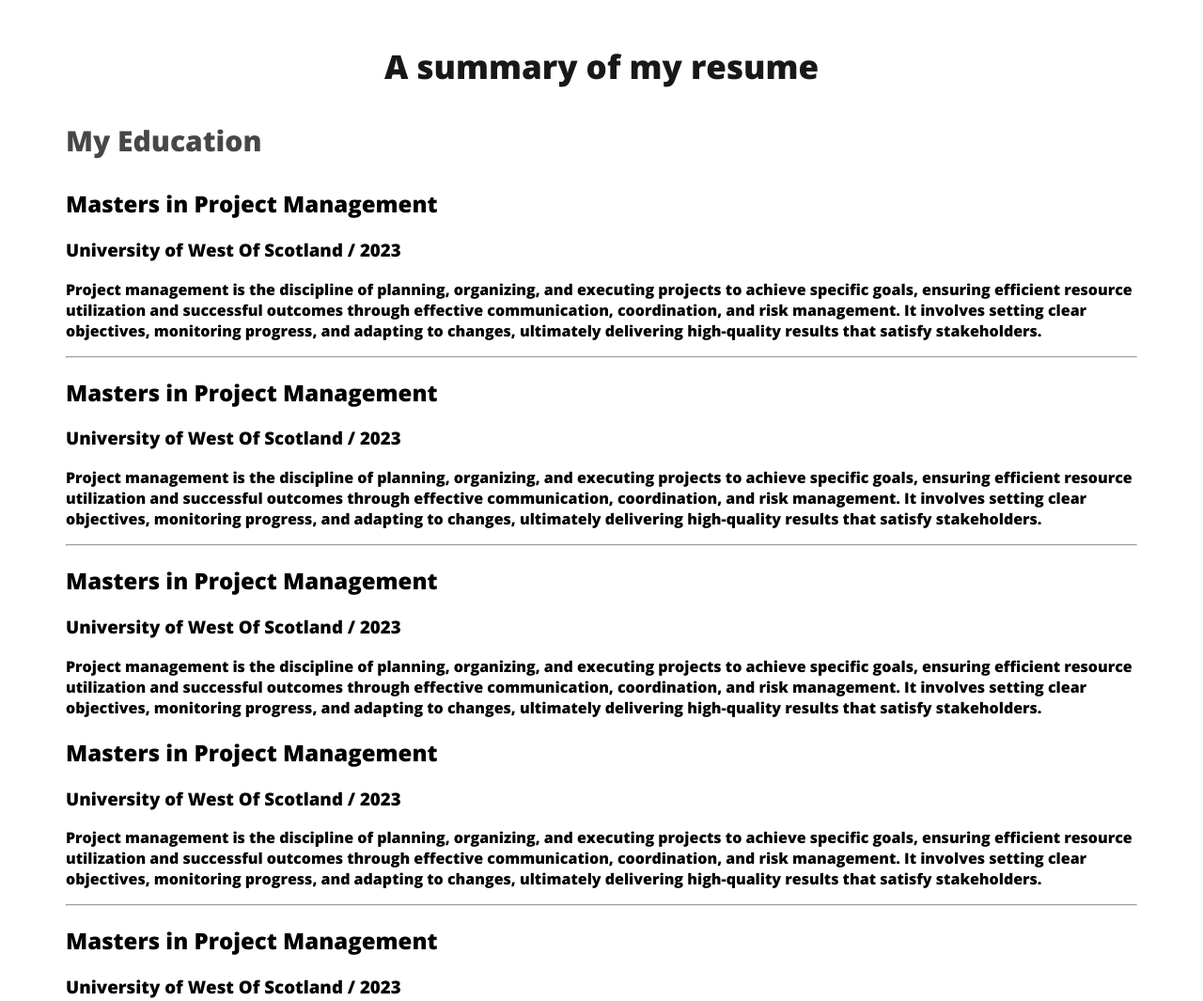
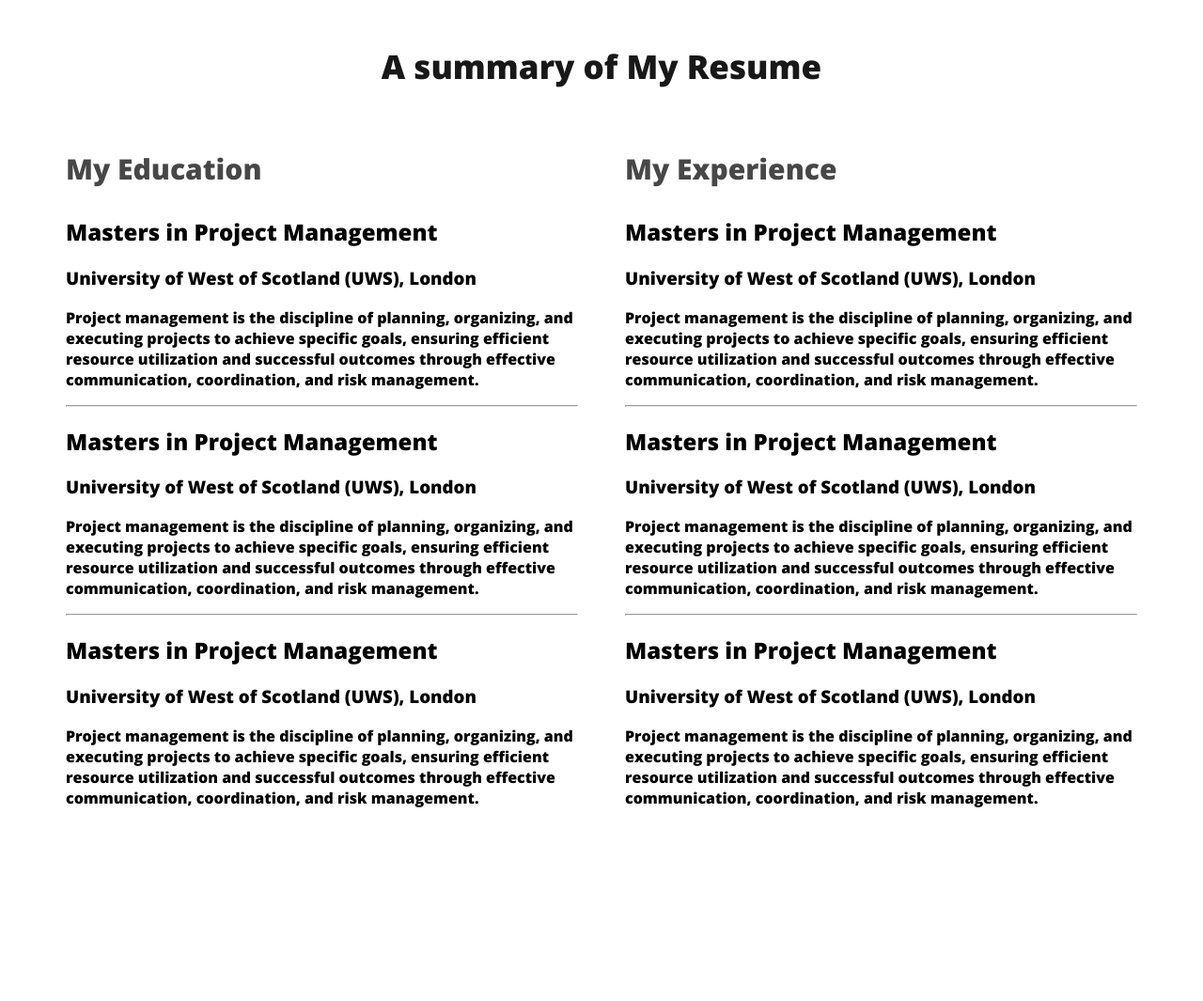
Before and after one commit to Jerinislam05/web-developer-portfolio, a plain HTML site: page index.html in a window 1280 px wide. Shown: the part 2480-3545 px from the top of the page at 94% size. After the commit the page ends 3364 px from the top, so only its background shows below. Drawn offline with nearby package versions, Linux system fonts and the light colour scheme.

Commit message:
resume content added

```diff
--- a/index.html
+++ b/index.html
@@ -86,49 +86,57 @@
         </section>
         <!-- resume section-->
         <section>
-            <h3 class="section-title">A summary of my resume</h3>
+            <h3 class="section-title">A summary of My Resume</h3>
+            <div class="resume-container">
                 <!--.resume-column*2>h3.resume-column-title-->
                 <div class="resume-column">
                     <h3 class="resume-column-title">My Education</h3>
+
                     <div class="resume-item">
                         <h2 class="resume-item-title">Masters in Project Management</h2>
-                    <h3 class="resume-item-institute">University of West Of Scotland / 2023</h3>
-                    <p class="resume-item-description">Project management is the discipline of planning, organizing, and executing projects to achieve specific goals, ensuring efficient resource utilization and successful outcomes through effective communication, coordination, and risk management. It involves setting clear objectives, monitoring progress, and adapting to changes, ultimately delivering high-quality results that satisfy stakeholders.                    </p>
+                        <h3 class="resume-item-institute">University of West of Scotland (UWS), London</h3>
+                        <p class="resume-item-description">Project management is the discipline of planning, organizing, and executing projects to achieve specific goals, ensuring efficient resource utilization and successful outcomes through effective communication, coordination, and risk management.</p>
                     </div>
                     <hr>
                     <div class="resume-item">
                         <h2 class="resume-item-title">Masters in Project Management</h2>
-                    <h3 class="resume-item-institute">University of West Of Scotland / 2023</h3>
-                    <p class="resume-item-description">Project management is the discipline of planning, organizing, and executing projects to achieve specific goals, ensuring efficient resource utilization and successful outcomes through effective communication, coordination, and risk management. It involves setting clear objectives, monitoring progress, and adapting to changes, ultimately delivering high-quality results that satisfy stakeholders.                    </p>
+                        <h3 class="resume-item-institute">University of West of Scotland (UWS), London</h3>
+                        <p class="resume-item-description">Project management is the discipline of planning, organizing, and executing projects to achieve specific goals, ensuring efficient resource utilization and successful outcomes through effective communication, coordination, and risk management.</p>
                     </div>
                     <hr>
                     <div class="resume-item">
                         <h2 class="resume-item-title">Masters in Project Management</h2>
-                    <h3 class="resume-item-institute">University of West Of Scotland / 2023</h3>
-                    <p class="resume-item-description">Project management is the discipline of planning, organizing, and executing projects to achieve specific goals, ensuring efficient resource utilization and successful outcomes through effective communication, coordination, and risk management. It involves setting clear objectives, monitoring progress, and adapting to changes, ultimately delivering high-quality results that satisfy stakeholders.                    </p>
+                        <h3 class="resume-item-institute">University of West of Scotland (UWS), London</h3>
+                        <p class="resume-item-description">Project management is the discipline of planning, organizing, and executing projects to achieve specific goals, ensuring efficient resource utilization and successful outcomes through effective communication, coordination, and risk management.</p>
                     </div>
                 </div>
+
+
+                <div class="resume-column">
+                    <h3 class="resume-column-title">My Experience</h3>
                     <div class="resume-item">
                         <h2 class="resume-item-title">Masters in Project Management</h2>
-                    <h3 class="resume-item-institute">University of West Of Scotland / 2023</h3>
-                    <p class="resume-item-description">Project management is the discipline of planning, organizing, and executing projects to achieve specific goals, ensuring efficient resource utilization and successful outcomes through effective communication, coordination, and risk management. It involves setting clear objectives, monitoring progress, and adapting to changes, ultimately delivering high-quality results that satisfy stakeholders.                    </p>
+                        <h3 class="resume-item-institute">University of West of Scotland (UWS), London</h3>
+                        <p class="resume-item-description">Project management is the discipline of planning, organizing, and executing projects to achieve specific goals, ensuring efficient resource utilization and successful outcomes through effective communication, coordination, and risk management.</p>
                     </div>
                     <hr>
                     <div class="resume-item">
                         <h2 class="resume-item-title">Masters in Project Management</h2>
-                <h3 class="resume-item-institute">University of West Of Scotland / 2023</h3>
-                <p class="resume-item-description">Project management is the discipline of planning, organizing, and executing projects to achieve specific goals, ensuring efficient resource utilization and successful outcomes through effective communication, coordination, and risk management. It involves setting clear objectives, monitoring progress, and adapting to changes, ultimately delivering high-quality results that satisfy stakeholders.                    </p>
+                        <h3 class="resume-item-institute">University of West of Scotland (UWS), London</h3>
+                        <p class="resume-item-description">Project management is the discipline of planning, organizing, and executing projects to achieve specific goals, ensuring efficient resource utilization and successful outcomes through effective communication, coordination, and risk management.</p>
                     </div>
                     <hr>
                     <div class="resume-item">
                         <h2 class="resume-item-title">Masters in Project Management</h2>
-            <h3 class="resume-item-institute">University of West Of Scotland / 2023</h3>
-            <p class="resume-item-description">Project management is the discipline of planning, organizing, and executing projects to achieve specific goals, ensuring efficient resource utilization and successful outcomes through effective communication, coordination, and risk management. It involves setting clear objectives, monitoring progress, and adapting to changes, ultimately delivering high-quality results that satisfy stakeholders.                    </p>
+                        <h3 class="resume-item-institute">University of West of Scotland (UWS), London</h3>
+                        <p class="resume-item-description">Project management is the discipline of planning, organizing, and executing projects to achieve specific goals, ensuring efficient resource utilization and successful outcomes through effective communication, coordination, and risk management.</p>
                     </div>
-            <div class="resume-column">
-                <h3 class="resume-column-title">My Experience</h3>
+                </div>
+
                 </div>
         </section>
+
+
     </main>
     <footer>
 
--- a/styles/portfolio.css
+++ b/styles/portfolio.css
@@ -128,3 +128,7 @@ main section{
     font-size: 30px;
     font-weight: 700px;
 }
+.resume-container{
+    display: flex;
+    gap: 50px;
+}
```
Lines whose indentation alone changed are shown as unchanged.
